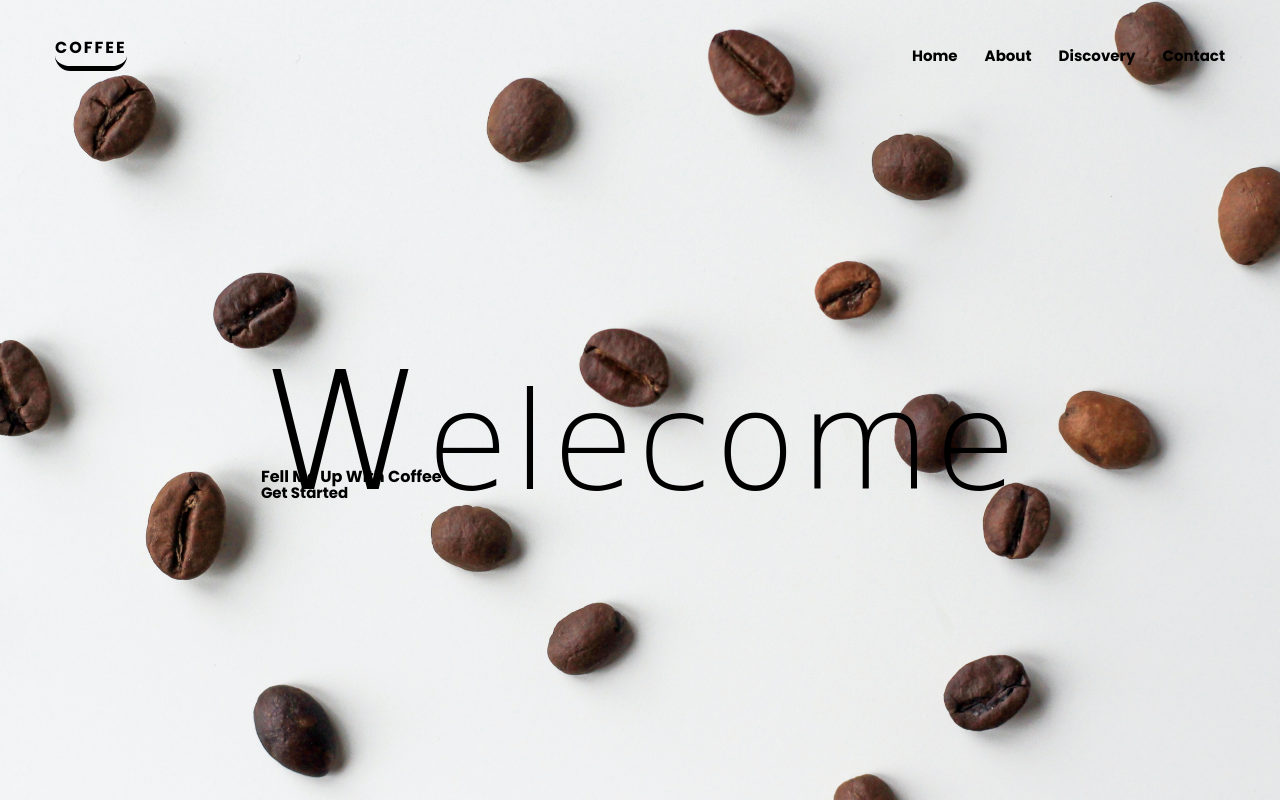
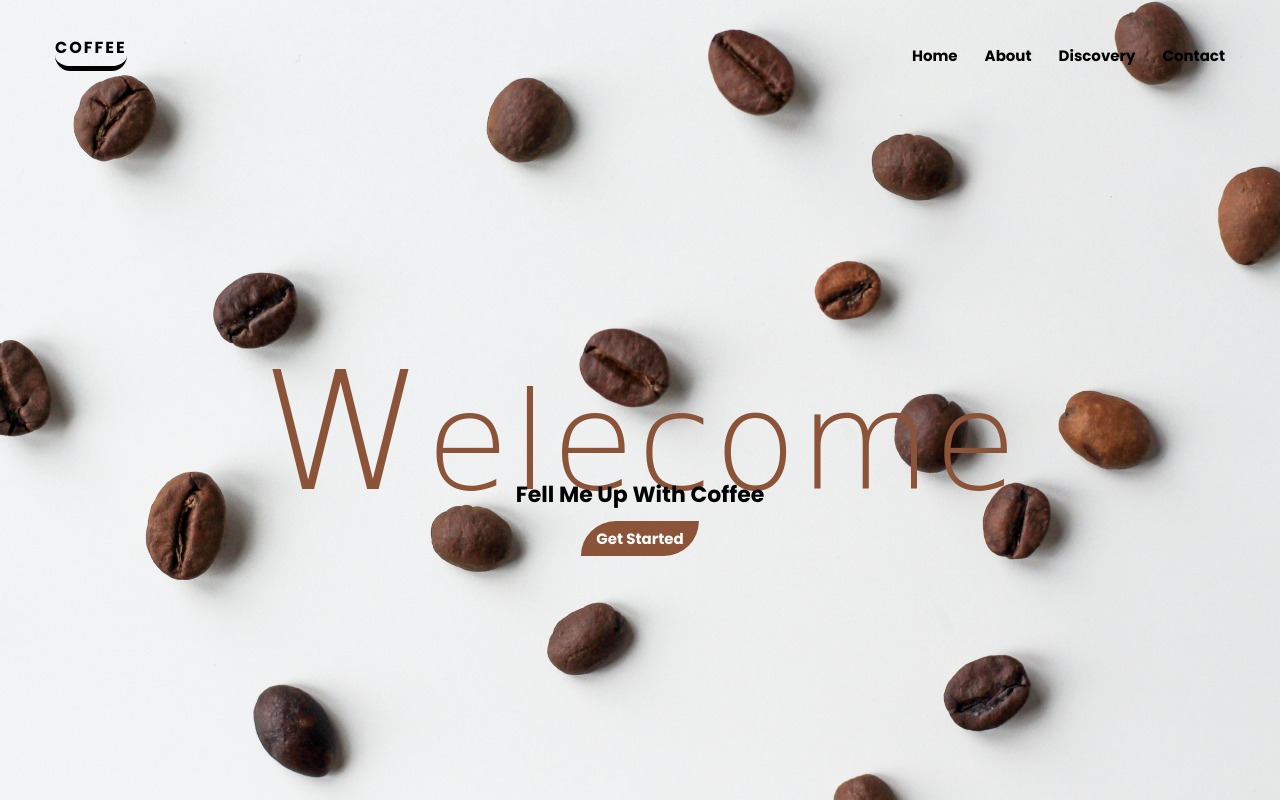
Before and after one commit to aideisayevaa/MyProjects, a plain HTML site: page CoffeeShop/index.html in a window 1280 px wide. Drawn offline with Linux system fonts and the light colour scheme; a web font is replaced by a local one.

Commit message:
header hisse tamamlandi

```diff
--- a/CoffeeShop/style.css
+++ b/CoffeeShop/style.css
@@ -48,6 +48,11 @@
         top: 50%;
         left: 50%;
         transform: translate(-50%);
+        color: #8B5338;
+        display: flex;
+        align-items: center;
+        justify-content: center;
+        flex-direction: column;
     }
 
     h1 {
@@ -62,3 +67,38 @@
         font-family: 'Herr Von Muellerhoff', cursive;
         font-size: 10.3rem;
     }
+
+    h3 {
+        margin-bottom: 15px;
+        margin-top: 15px;
+        font-size: 22px;
+        color: black;
+    }
+
+    .btn-coffee {
+        background-color: #8B5338;
+        color: white;
+        padding: 10px 15px;
+        border-top-left-radius: 35px;
+        border-bottom-right-radius: 35px;
+        position: relative;
+        overflow: hidden;
+    }
+
+    .btn-coffee::after {
+        content: 'BUY';
+        position: absolute;
+        top: 100%;
+        left: 0;
+        background-color: #613017;
+        width: 100%;
+        height: 100%;
+        display: flex;
+        align-items: center;
+        justify-content: center;
+        transition: .3s;
+    }
+
+    .btn-coffee:hover::after {
+        top: 0;
+    }
```
